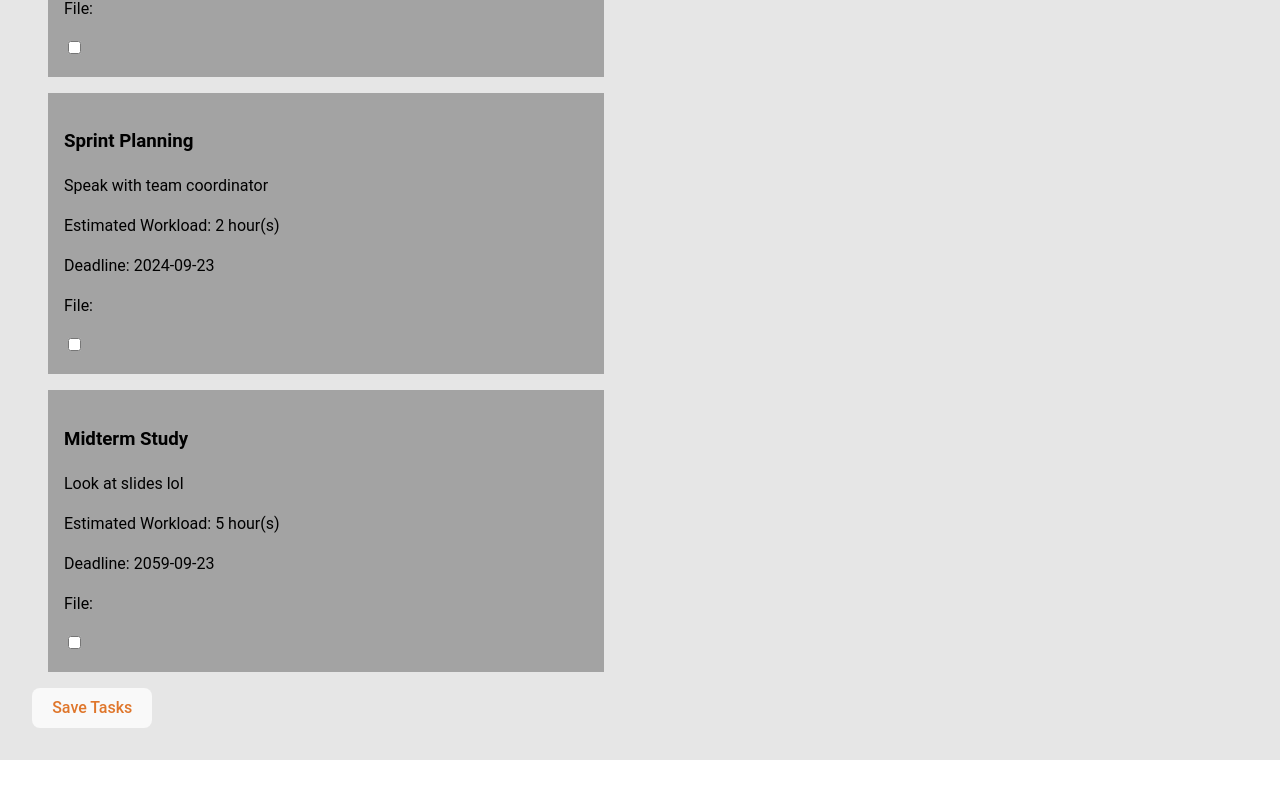
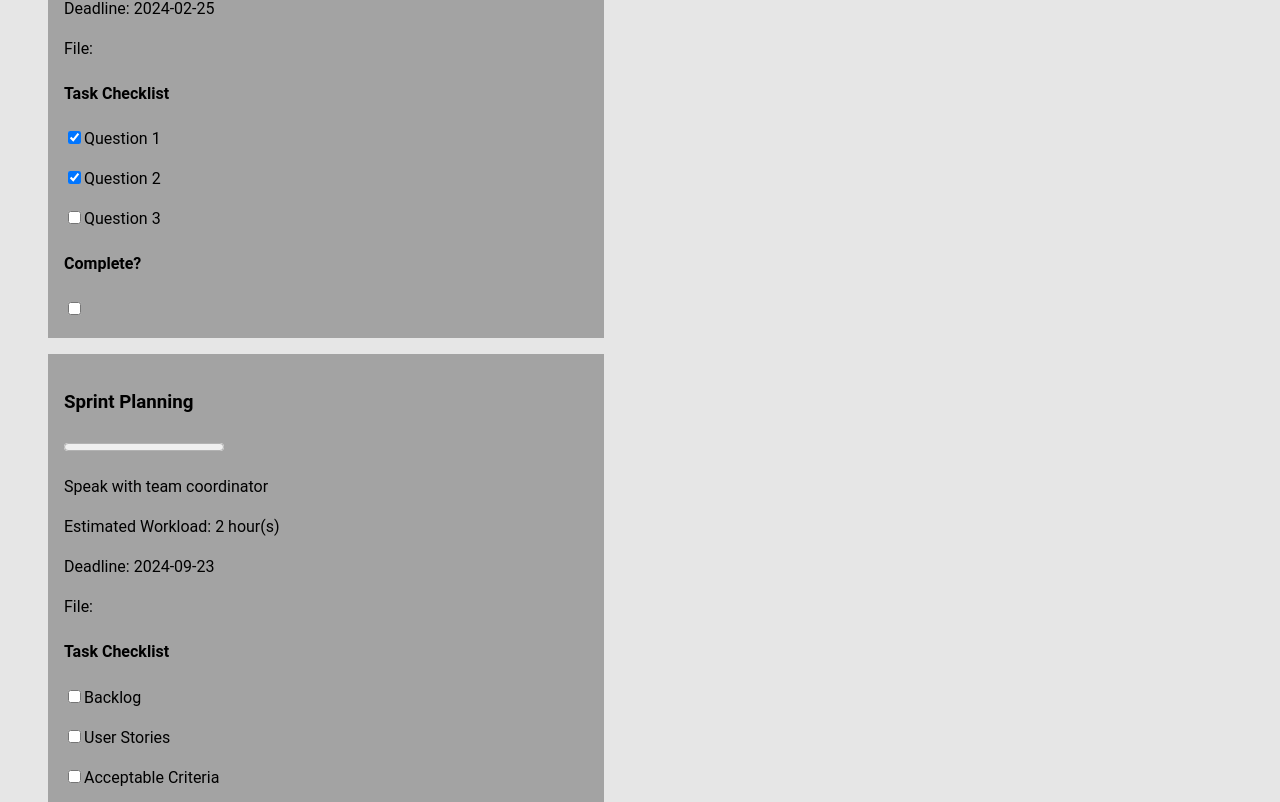
Before and after one commit to Reece-Ausmus/ScheduSmart, a React (Vite) app in the folder schedusmart-frontend/: page /taskmanager in a window 1280 px wide. Shown: the part 558-1360 px from the top of the page. Before the commit the page ends 1318 px from the top, so only its background shows below. Built offline with nearby package versions, Linux system fonts and the light colour scheme; no server answers.

Commit message:
Implemented subtask func

```diff
--- a/schedusmart-frontend/src/pages/FileUpload.jsx
+++ b/schedusmart-frontend/src/pages/FileUpload.jsx
@@ -11,29 +11,9 @@ export default function FileUpload() {
         console.log(event.target.files[0])
     }
 
-    function handleUpload() {
-        const formData = new FormData()
-        formData.append('file', file)
-        fetch(
-            'url',
-            {
-                method: "POST",
-                body: formData
-            }
-        ).then((response) => response.json())
-        .then(
-            (result) => {
-                console.log('success', result)
-            }
-        )
-        .catch(error => {
-            console.error("Error:", error)
-        })
-    }
-
     return (
         <>
-            <form onSubmit={handleUpload}>
+            <form>
                 <input type="file" name="file" onChange={handleFile}/>
                 <button>Upload</button>
             </form>
--- a/schedusmart-frontend/src/pages/TaskManager.jsx
+++ b/schedusmart-frontend/src/pages/TaskManager.jsx
@@ -21,6 +21,9 @@ const initialList = [
     desc: "Complete design document and sumbit",
     completed: false,
     completed_time: null,
+    sub_tasks: [{id: 0, name: "Question 1", comp: true},
+                {id: 1, name: "Question 2", comp: true},
+                {id: 2, name: "Question 3", comp: false},],
   },
   {
     id: 1,
@@ -30,6 +33,9 @@ const initialList = [
     desc: "Speak with team coordinator",
     completed: false,
     completed_time: null,
+    sub_tasks: [{id: 0, name: "Backlog", comp: false},
+                {id: 1, name: "User Stories", comp: false},
+                {id: 2, name: "Acceptable Criteria", comp: false},],
   },
   {
     id: 2,
@@ -39,6 +45,9 @@ const initialList = [
     desc: "Look at slides lol",
     completed: false,
     completed_time: null,
+    sub_tasks: [{id: 0, name: "Chapter 1", comp: true},
+                {id: 1, name: "Chapter 2", comp: false},
+                {id: 2, name: "Chapter 3", comp: false},],
   },
 ];
 let nextId = initialList.length;
@@ -137,6 +146,20 @@ export default function TaskManager() {
         completedList.filter((task) => task.id !== taskID)
       );
     }
+  }
+
+  function handleToggleSubtask(id, sub_id, checked){
+    let mapped = todoList.map((task) => {
+      if (task.id == id) {
+        let sub_mapped = task.sub_tasks.map((sub_task) => {
+          return sub_task.id == sub_id ? {...sub_task, comp: checked} : {...sub_task};
+        })
+        return {...task, sub_tasks: sub_mapped}
+      } else {
+        return {...task};
+      }
+    })
+    setTodoList(mapped)
   }
 
   // search list
@@ -390,6 +413,7 @@ export default function TaskManager() {
             list={todoList}
             onToggle={handleToggleCompleted}
             option={sortOptionTodo}
+            onToggleSubtask={handleToggleSubtask}
           />
         </div>
         <div className="task-column">
@@ -462,7 +486,7 @@ export default function TaskManager() {
   );
 }
 
-function TodoList({ list, onToggle, option }) {
+function TodoList({ list, onToggle, option, onToggleSubtask }) {
   let sortedList = list;
 
   const idAscending = [...list].sort((a, b) => a.id - b.id);
@@ -494,10 +518,20 @@ function TodoList({ list, onToggle, option }) {
     sortedList = list;
   }
 
-  const formHandler = (e) => {
-    e.preventDefault();
-    const file = e.target[0].files[0];
-    console.log(file);
+  const progressValue = (id) => {
+    let progress = 0
+    let n = 0
+    sortedList.map((task) => {
+      if (task.id == id) {
+        task.sub_tasks.map((sub_task) => {
+          n = n + 1
+          if (sub_task.comp == true) {
+            progress = progress + 1
+          }
+        })
+      }
+    })
+    return progress / n
   }
 
   return (
@@ -505,10 +539,25 @@ function TodoList({ list, onToggle, option }) {
       {sortedList.map((task) => (
         <div className="post" key={task.id}>
           <h3>{task.title}</h3>
+          <progress value={progressValue(task.id)}/>
           <p>{task.desc}</p>
           <p>Estimated Workload: {task.time} hour(s)</p>
           <p>Deadline: {task.date}</p>
           <p>File: {task.file}</p>
+          <h4>Task Checklist</h4>
+          {task.sub_tasks.map((sub_task) => (
+              <p key={sub_task.id}>
+                <input
+                  type="checkbox"
+                  checked={sub_task.comp}
+                  onChange={(e) => {
+                    onToggleSubtask(task.id, sub_task.id, e.target.checked)
+                  }}
+                />
+                {sub_task.name}
+              </p>
+          ))}
+          <h4>Complete?</h4>
           <input
             type="checkbox"
             checked={task.completed}
```
Also changed, not shown: 1 other file (tests, documents, lock files or other folders).
